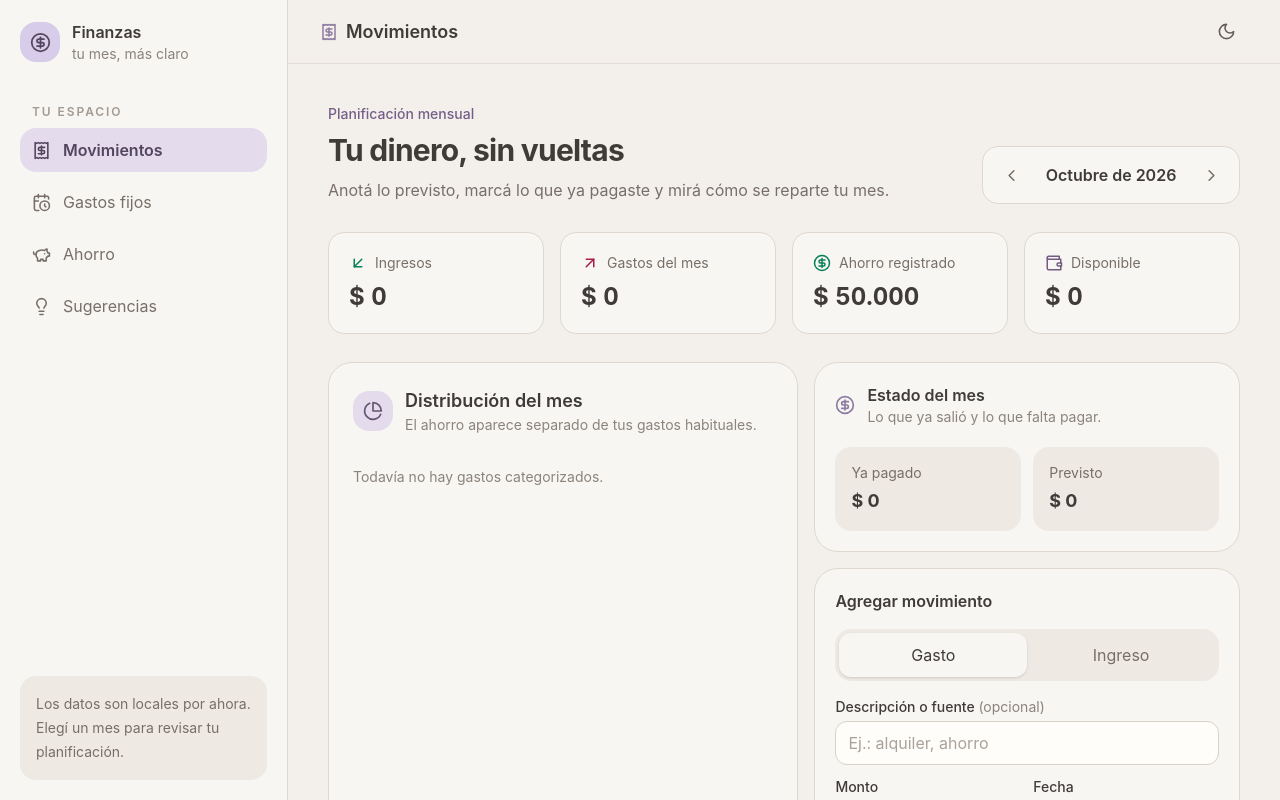
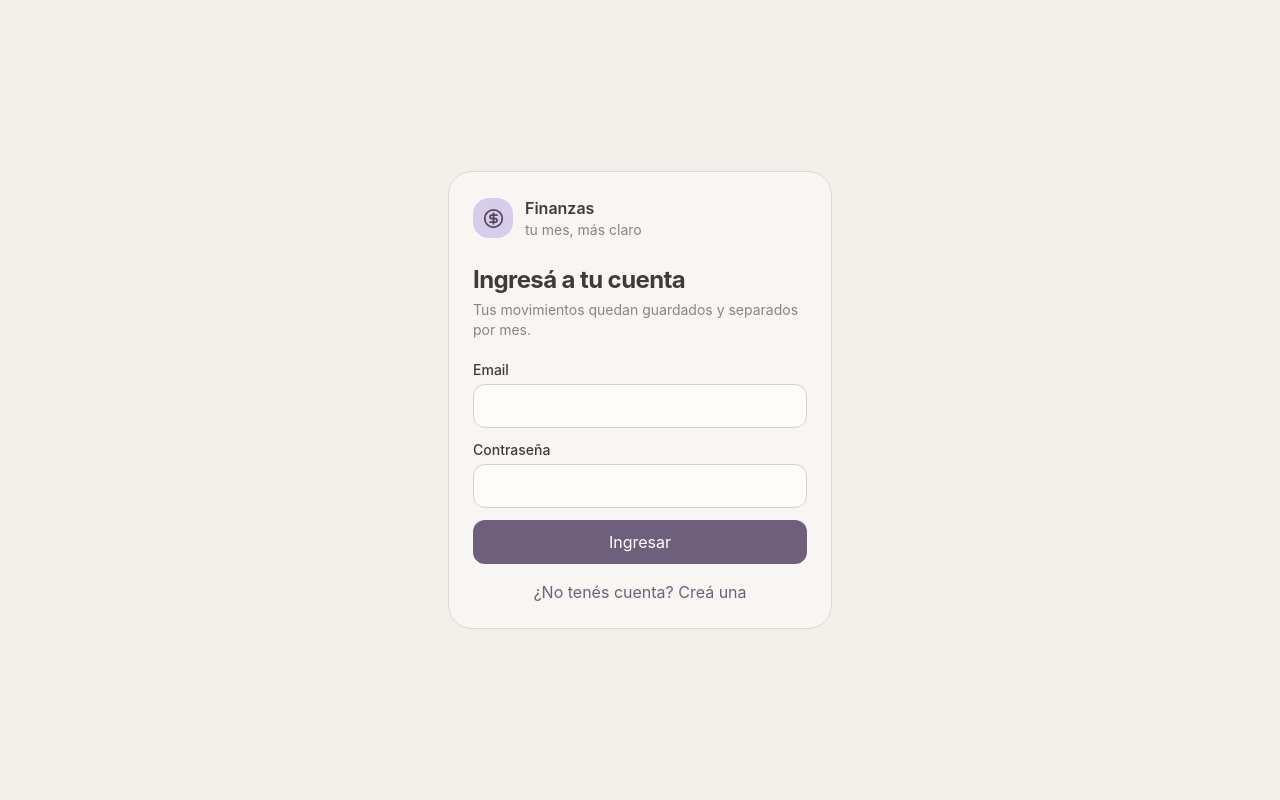
Before and after one commit to agostinelligino230-wq/finanzas, a React (Vite) app: page / in a window 1280 px wide. Shown: the top 800 px of the page. Built offline with nearby package versions, Linux system fonts and the light colour scheme; no server answers.

Commit message:
Wrap routes in AuthGate for authentication

```diff
--- a/src/App.tsx
+++ b/src/App.tsx
@@ -1,5 +1,6 @@
 import { BrowserRouter, Routes, Route } from "react-router-dom";
 import Layout from "./components/Layout";
+import AuthGate from "./components/AuthGate";
 import ExpensesPage from "./components/ExpensesPage";
 import SavingsPage from "./components/SavingsPage";
 import SuggestionsPage from "./components/SuggestionsPage";
@@ -7,6 +8,7 @@ import FixedExpensesPage from "./components/FixedExpensesPage";
 
 export default function App() {
   return (
+    <AuthGate>
     <BrowserRouter>
       <Routes>
         <Route element={<Layout />}>
@@ -17,5 +19,6 @@ export default function App() {
         </Route>
       </Routes>
     </BrowserRouter>
+    </AuthGate>
   );
 }
```
